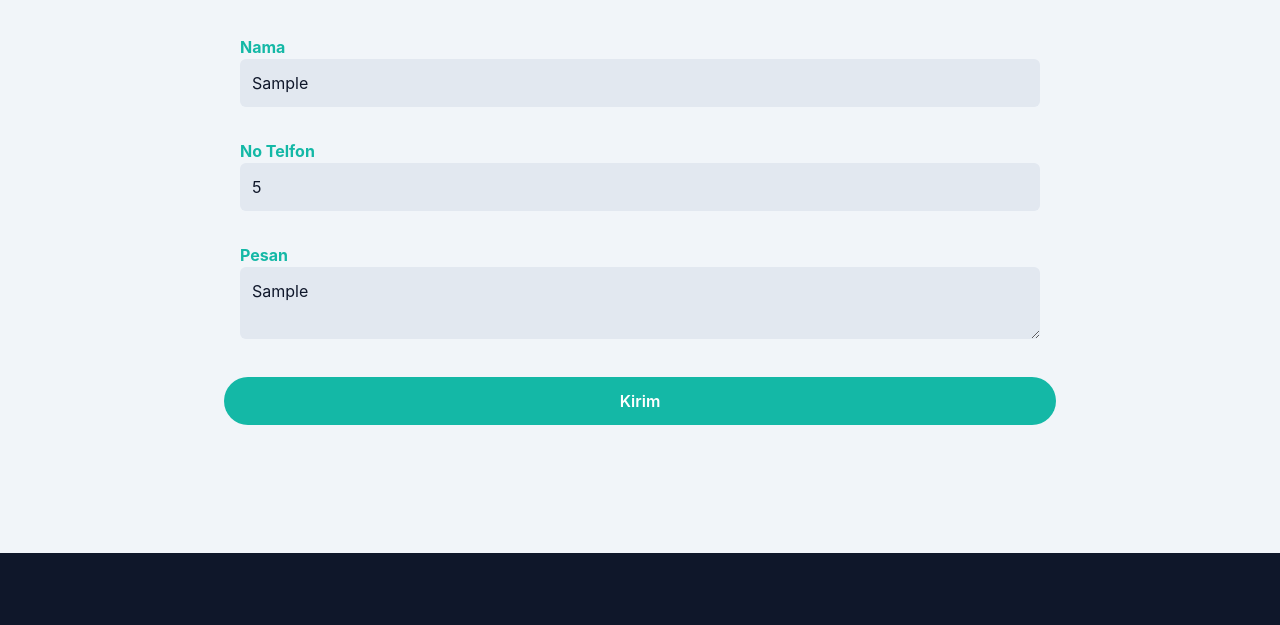
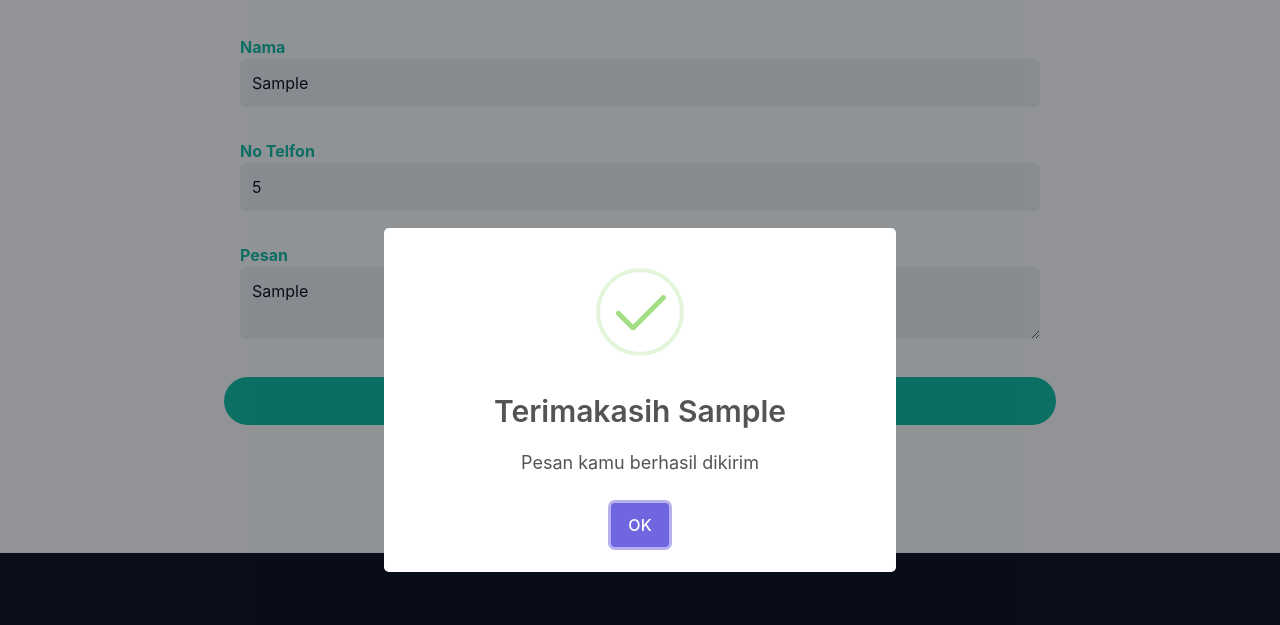
Before and after one commit to aldiahmadseptian/portfolio, a website: page index.html in a window 1280 px wide. Both pictures are taken after typing "Sample", "5", "Sample" into the empty fields and a click on the button "Kirim". Shown: the part 5621-6246 px from the top of the page. Drawn offline with nearby package versions, Linux system fonts and the light colour scheme; no server answers.

Commit message:
menambahkan sweet alert

```diff
--- a/index.html
+++ b/index.html
@@ -294,7 +294,7 @@
           </div>
         </div>
 
-          <form name="ALDI-CONTACT-FORM">
+          <form name="ALDI-CONTACT-FORM" method="">
             <div class="w-full lg:w-2/3 lg:mx-auto">
             <div class="w-full mb-8 px-4">
              <label for="name" class="text-base text-primary font-bold">Nama</label>
@@ -309,7 +309,7 @@
              <textarea type="pesan" id="pesan" name="pesan" class="w-full bg-slate-200 text-dark p-3 rounded-md focus:outline-none focus:ring-primary focus:ring-1 focus:border-primary "></textarea>
             </div>
             <div class="w-full">
-              <button type="submit" class="text-base font-semibold text-white bg-primary py-3 px-4 rounded-full w-full hover:opacity-80 hover:shadow-lg transition duration-500">Kirim</button>
+              <button type="submit" id="tombol" class="text-base font-semibold text-white bg-primary py-3 px-4 rounded-full w-full hover:opacity-80 hover:shadow-lg transition duration-500">Kirim</button>
             </div>
           </div>
           </form>
@@ -417,7 +417,27 @@
     </footer>
     <!-- Footer End -->
 
+    <!-- Sweet Alert -->
+    <script src="dist/js/sweetalert2.all.min.js"></script>
+
+    <!-- My JS -->
     <script src="dist/js/script.js"></script>
+
+    <!-- Event Listener Onclick -->
+    <script>
+      var btn = document.getElementById('tombol');
+      tombol.addEventListener("click", function () {
+      var myName = document.getElementById('name').value;
+      var noPhone = document.getElementById('phone').value;
+      var msg = document.getElementById('pesan').value;
+      Swal.fire(
+          'Terimakasih ' + myName,
+          'Pesan kamu berhasil dikirim',
+          'success');
+      });
+    </script>
+
+    <!-- Connect with Google Sheets -->
     <script>
       const scriptURL = 'https://script.google.com/macros/s/AKfycbwkhVshOnFkWpI6FmIUxp_uP30eRcOymazpJHnBg-JqVmBypeyBNTZFhVm-Ifo97gJ2/exec'
       const form = document.forms['ALDI-CONTACT-FORM']
@@ -429,9 +449,8 @@
           .catch(error => console.error('Error!', error.message))
       })
     </script>
-    <script src="https://unpkg.com/sweetalert/dist/sweetalert.min.js">
-      swal("Good job!", "You clicked the button!", "success");
-    </script>
+
+
 
   </body>
 </html>
--- a/package.json
+++ b/package.json
@@ -13,6 +13,7 @@
     "tailwindcss": "^3.0.24"
   },
   "dependencies": {
-    "sweetalert": "^2.1.2"
+    "sweetalert": "^2.1.2",
+    "sweetalert2": "^11.4.14"
   }
 }
```
Also changed, not shown: coba.html (deleted, +0 -14 lines), dist/js/sweetalert2.all.min.js (added), 1 other file.
